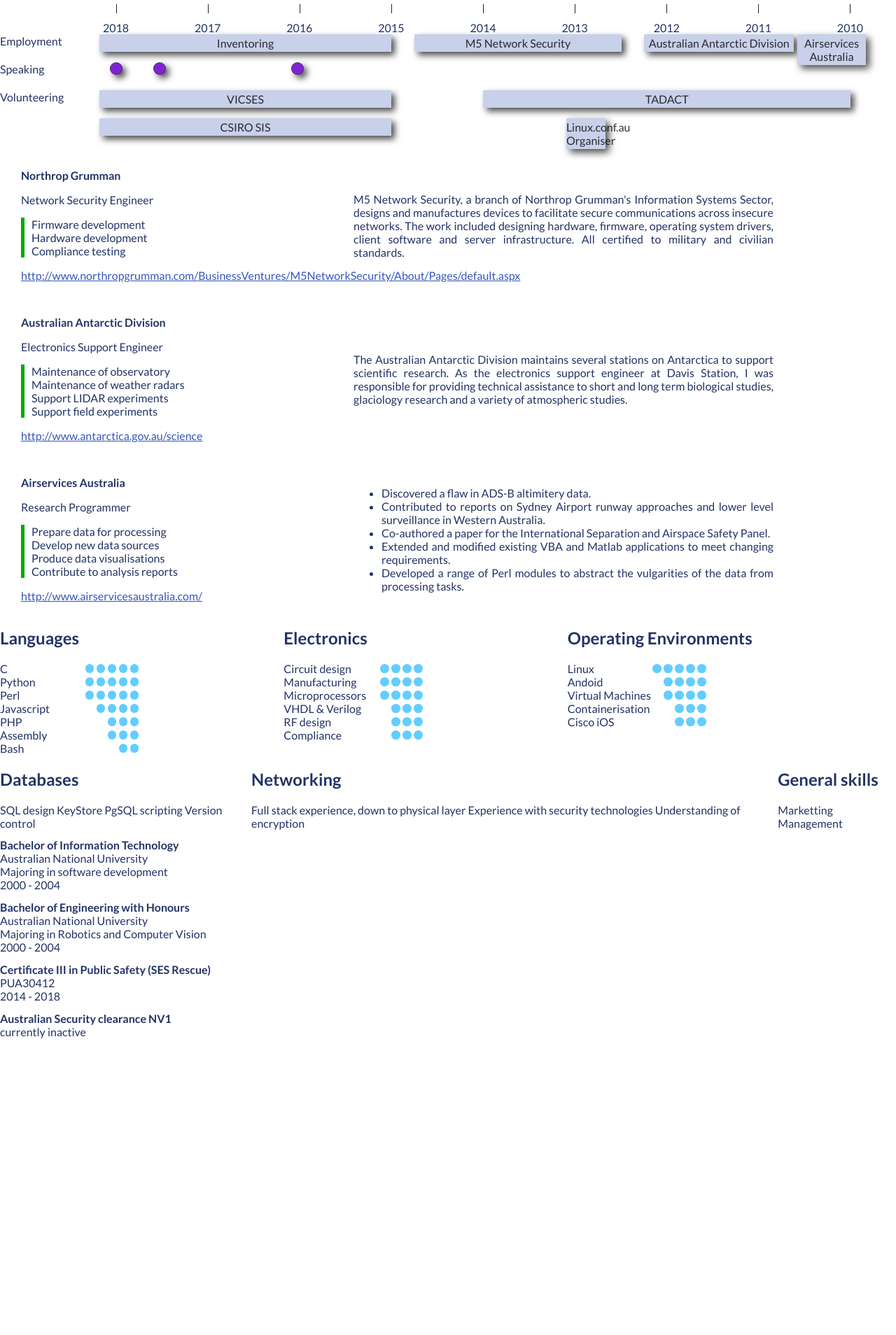
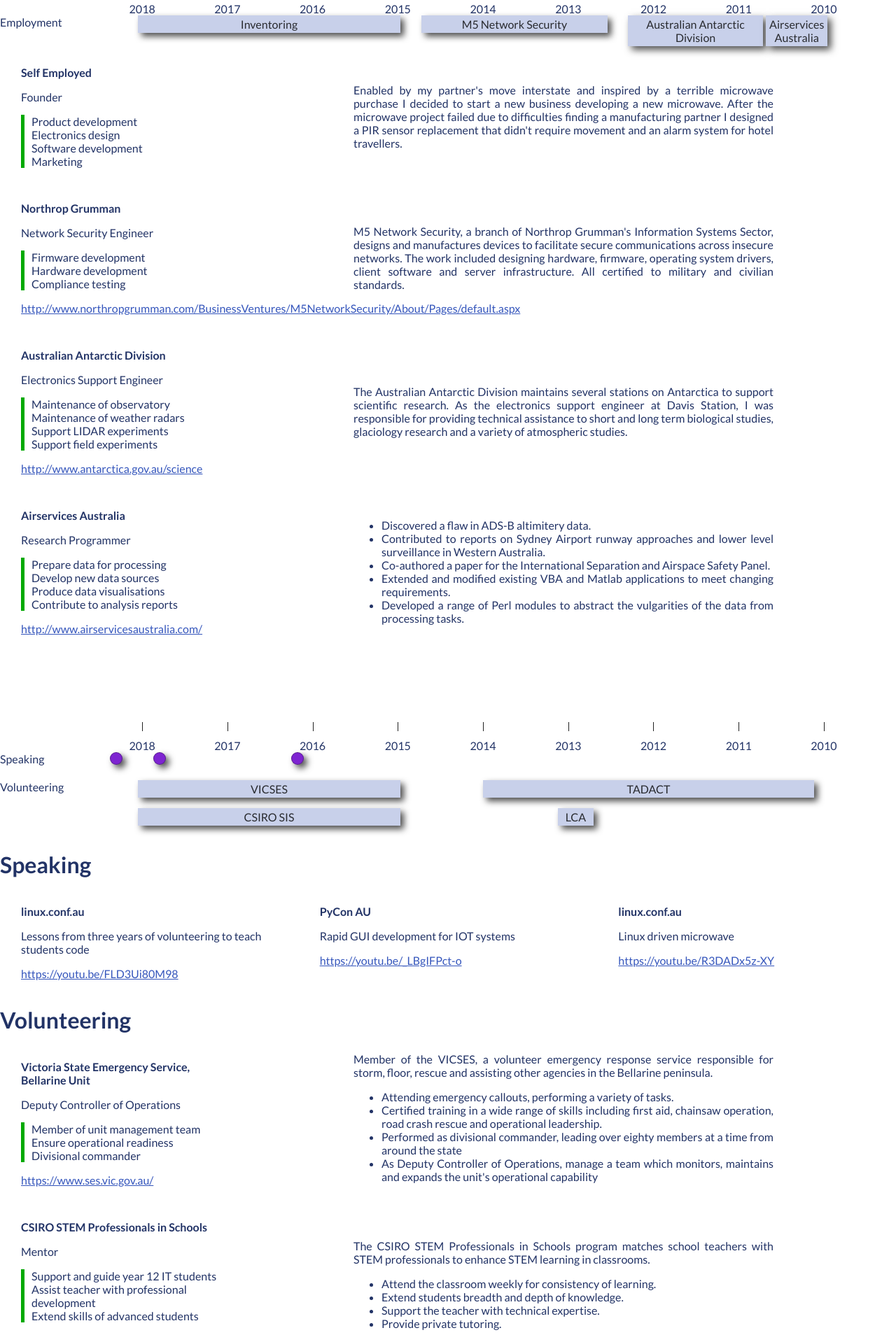
Before and after one commit to lod/CV, a React app in the folder rcv/: page / in a window 1280 px wide. Shown: the part 242-2150 px from the top of the page at 70% size. Before the commit the page ends 1739 px from the top, so only its background shows below. Built offline with nearby package versions, Linux system fonts and the light colour scheme.

Commit message:
Massive content update - tweaking for print

```diff
--- a/rcv/src/App.js
+++ b/rcv/src/App.js
@@ -2,8 +2,17 @@
 import Timeline, {Period,Event} from './timeline/timeline';
 import Job from './job/job';
 import Skill from './skill';
+import Speaking from './speaking';
 import Qualification from './qualification';
 import './App.scss';
+
+// Employment and volunteering format inconsistent
+// story vs dot points
+// Make all story
+// Fix page margins
+// Fix whitespace alignment
+// Bulk up content a little, what I did/achieved
+//
 
 class App extends Component {
 	render() {
@@ -14,6 +23,9 @@
 					<div>
 						<div className="name">David Tulloh</div>
 						<div className="role">Software Developer, Electronics Engineer, Inventor</div>
+			<div className="summary">
+Lorem ipsum dolor sit amet, consectetur adipiscing elit. Sed id condimentum velit, eget interdum lectus. Donec quam sapien, efficitur blandit tristique eu, ultrices a mauris. Nullam bibendum justo lectus, vitae bibendum justo consectetur ut. Aenean euismod massa sed lorem eleifend dignissim. Etiam at blandit tortor, vel hendrerit dolor. Aenean venenatis tortor ac finibus tempus. Etiam dignissim mauris urna. Curabitur mattis bibendum nulla ac placerat.
+			</div>
 					</div>
 					<dl>
 						<dt>email</dt><dd>david@tulloh.id.au</dd>
@@ -23,9 +35,6 @@
 						<dt>online cv</dt><dd>https://david.tulloh.id.au/cv.pdf</dd>
 					</dl>
 				</div>
-			<div><p id="summary">
-Lorem ipsum dolor sit amet, consectetur adipiscing elit. Sed id condimentum velit, eget interdum lectus. Donec quam sapien, efficitur blandit tristique eu, ultrices a mauris. Nullam bibendum justo lectus, vitae bibendum justo consectetur ut. Aenean euismod massa sed lorem eleifend dignissim. Etiam at blandit tortor, vel hendrerit dolor. Aenean venenatis tortor ac finibus tempus. Etiam dignissim mauris urna. Curabitur mattis bibendum nulla ac placerat.
-			</p></div>
 				<Timeline startYear={2010} endYear={2018}>
 					<div>
 						<p className="heading">Employment</p>
@@ -34,22 +43,29 @@
 						<Period start='2010-08-14' end='2012-04-01' href="#aad">Australian Antarctic Division</Period>
 						<Period start='2009-11-01' end='2010-08-01' href="#airservices">Airservices Australia</Period>
 					</div>
-					<div>
-						<p className="heading">Speaking</p>
-						<Event date='2018-01-24'>Linux.conf.au Speaker</Event>
-						<Event date='2017-08-04'>PyCon Australia Speaker</Event>
-						<Event date='2016-02-03'>Linux.conf.au Speaker</Event>
-					</div>
-					<div>
-						<p className="heading">Volunteering</p>
-						<Period start='2015-01-01' end={now}>VICSES</Period>
-						<Period start='2010-01-01' end='2014-01-01'>TADACT</Period>
-					</div>
-					<div>
-						<Period start='2015-01-01' end={now}>CSIRO SIS</Period>
-						<Period start='2012-09-01' end='2013-02-05'>Linux.conf.au Organiser</Period>
-					</div>
 				</Timeline>
+
+			<Job
+				id="self-employed"
+				company="Self Employed"
+				start='2015-01-01'
+				title="Founder"
+				responsibilities={[
+					"Product development",
+					"Electronics design",
+					"Software development",
+					"Marketing",
+				]}
+			>
+			<p>
+			Enabled by my partner's move interstate and inspired by a terrible microwave purchase I decided to start a new business developing a new microwave.  After the microwave project failed due to difficulties finding a manufacturing partner I designed a PIR sensor replacement that didn't require movement and an alarm system for hotel travellers.
+			</p>
+			<p>
+			</p>
+
+				</Job>
+
+
 				<Job
 					id="m5-network-security"
 					company="Northrop Grumman"
@@ -109,6 +125,109 @@
 					</ul>
 				</Job>
 
+				<div className="pagebreak"></div>
+
+				<Timeline startYear={2010} endYear={2018}>
+					<div>
+						<p className="heading">Speaking</p>
+						<Event date='2018-01-24'>Linux.conf.au Speaker</Event>
+						<Event date='2017-08-04'>PyCon Australia Speaker</Event>
+						<Event date='2016-02-03'>Linux.conf.au Speaker</Event>
+					</div>
+					<div>
+						<p className="heading">Volunteering</p>
+						<Period start='2015-01-01' end={now}>VICSES</Period>
+						<Period start='2010-01-01' end='2014-01-01'>TADACT</Period>
+					</div>
+					<div>
+						<Period start='2015-01-01' end={now}>CSIRO SIS</Period>
+						<Period start='2012-09-01' end='2013-02-05'>LCA</Period>
+					</div>
+				</Timeline>
+
+			<h1>Speaking</h1>
+			<div className="row">
+
+				<Speaking
+					id="lca2018"
+					company="linux.conf.au"
+					date="2018-01-24"
+					title="Lessons from three years of volunteering to teach students code"
+					href="https://youtu.be/FLD3Ui80M98"
+				>
+				</Speaking>
+
+				<Speaking
+					id="pycon2017"
+					company="PyCon AU"
+					date="2017-08-04"
+					title="Rapid GUI development for IOT systems"
+					href="https://youtu.be/_LBgIFPct-o"
+				>
+				</Speaking>
+
+				<Speaking
+					id="lca2016"
+					company="linux.conf.au"
+					date="2016-02-03"
+					title="Linux driven microwave"
+					href="https://youtu.be/R3DADx5z-XY"
+				>
+				</Speaking>
+			</div>
+
+			<h1>Volunteering</h1>
+
+				<Job
+					id="ses"
+					company="Victoria State Emergency Service, Bellarine Unit"
+					title="Deputy Controller of Operations"
+					start='2015-01-01' end={now}
+					href="https://www.ses.vic.gov.au/"
+					responsibilities={[
+						"Member of unit management team",
+						"Ensure operational readiness",
+						"Divisional commander",
+					]}
+				>
+			<p>
+					Member of the VICSES, a volunteer emergency response service responsible for storm, floor, rescue and assisting other agencies in the Bellarine peninsula.
+			</p>
+			<ul>
+			<li>Attending emergency callouts, performing a variety of tasks.</li>
+			<li>Certified training in a wide range of skills including first aid, chainsaw operation, road crash rescue and operational leadership.</li>
+			<li>Performed as divisional commander, leading over eighty members at a time from around the state</li>
+			<li>As Deputy Controller of Operations, manage a team which monitors, maintains and expands the unit's operational capability</li>
+			</ul>
+				</Job>
+
+				<Job
+					id="csiro"
+					company="CSIRO STEM Professionals in Schools"
+					title="Mentor"
+					start='2015-01-01' end={now}
+					href="https://www.csiro.au/en/Education/Programs/STEM-Professionals-in-Schools"
+					responsibilities={[
+						"Support and guide year 12 IT students",
+						"Assist teacher with professional development",
+						"Extend skills of advanced students",
+					]}
+				>
+				<p>The CSIRO STEM Professionals in Schools program matches school teachers with STEM professionals to enhance STEM learning in classrooms.</p>
+				<ul>
+			<li>Attend the classroom weekly for consistency of learning.</li>
+			<li>Extend students breadth and depth of knowledge.</li>
+			<li>Support the teacher with technical expertise.</li>
+			<li>Provide private tutoring.</li>
+			</ul>
+
+				</Job>
+
+
+
+
+			<h1>Skills</h1>
+
 				<div className="skills">
 					<div className="group">
 						<h2>Languages</h2>
@@ -118,7 +237,6 @@
 						<Skill num="4">Javascript</Skill>
 						<Skill num="3">PHP</Skill>
 						<Skill num="3">Assembly</Skill>
-						<Skill num="2">Bash</Skill>
 					</div>
 					<div className="group">
 						<h2>Electronics</h2>
@@ -132,31 +250,29 @@
 					<div className="group">
 						<h2>Operating Environments</h2>
 						<Skill num="5">Linux</Skill>
-						<Skill num="4">Andoid</Skill>
+						<Skill num="4">Android</Skill>
+						<Skill num="4">Windows</Skill>
 						<Skill num="4">Virtual Machines</Skill>
 						<Skill num="3">Containerisation</Skill>
 						<Skill num="3">Cisco iOS</Skill>
 					</div>
-				</div>
-
-				<div className="skills">
 					<div className="group">
 						<h2>Databases</h2>
-			SQL design
-			KeyStore
-			PgSQL scripting
-			Version control
+							<Skill num="4">SQL design</Skill>
+							<Skill num="3">KeyStore</Skill>
+							<Skill num="3">PgSQL scripting</Skill>
+							<Skill num="3">Version control</Skill>
 					</div>
 					<div className="group">
 						<h2>Networking</h2>
-						Full stack experience, down to physical layer
-						Experience with security technologies
-						Understanding of encryption
+						<Skill num="3">Full OSI 1-7 layer experience</Skill>
+						<Skill num="3">Military grade security</Skill>
+						<Skill num="3">Encryption</Skill>
 					</div>
 					<div className="group">
 						<h2>General skills</h2>
-						Marketting
-						Management
+						<Skill num="3">Marketing</Skill>
+						<Skill num="2">Management</Skill>
 
 					</div>
 
--- a/rcv/src/App.scss
+++ b/rcv/src/App.scss
@@ -5,6 +5,16 @@
  @import "./variables.scss";
 
 $font-heading: 'Cardo', serif;
+
+/* wkhtmltopdf doesn't support @page */
+/* @page { margin: 0; margin-left: 30mm; margin-right: 30mm; } */
+@media print {
+	body {
+		color: #000; /* When printing, actually go black */
+		margin-left:  4cm;
+		margin-right: 4cm;
+	}
+}
 
 
 body {
@@ -17,10 +27,19 @@
 	font-weight: 400;
 }
 
+.row {
+	display: flex;
+	flex-direction: row;
+	div {
+		flex-grow: 1;
+	}
+}
+
 
 .titleblock {
 	& {
 		display: flex;
+		margin-bottom: 2em;
 	}
 
 	.name {
@@ -32,6 +51,10 @@
 		font-family: $font-heading;
 		font-size: 32px;
 		letter-spacing: 0.02em;
+	}
+	.summary {
+		max-width: 660px;
+		line-height: 1.3;
 	}
 
 	dl {
@@ -52,3 +75,12 @@
 		padding: 0 0 0.5em 0;
 	}
 }
+
+.pagebreak {
+	@media print {
+		page-break-before: always;
+	}
+	@media not print {
+		height: 100px;
+	}
+}
--- a/rcv/src/qualification/style.scss
+++ b/rcv/src/qualification/style.scss
@@ -1,6 +1,14 @@
+.qualifications {
+	display: flex;
+	flex-direction: row;
+	flex-wrap: wrap;
+}
+
 .qualification {
 	& {
 		margin: 0.8em 0;
+		padding: 1em;
+		width: 35%;
 	}
 
 	.title {
--- a/rcv/src/skill/style.scss
+++ b/rcv/src/skill/style.scss
@@ -2,7 +2,7 @@
 
     display: flex;
     flex-direction: row;
-    width: 200px;
+    width: 300px;
 
 	.spacer {
 		flex-grow: 1;
@@ -21,9 +21,11 @@
 .skills {
 	display: flex;
 	flex-direction: row;
+	flex-wrap: wrap;
 
 	.group {
 		display: block;
 		flex-grow: 1;
+		margin: 10px;
 	}
 }
--- /dev/null
+++ b/rcv/src/speaking/index.js
@@ -0,0 +1,30 @@
+import React, { Component } from 'react';
+import PropTypes from 'prop-types';
+import './style.scss';
+
+export default class Job extends Component {
+	render() {
+		return (
+				<div className="speaking">
+					<p className="company">{this.props.company}</p>
+					<p className="period">
+						<span className="start">
+							{new Date(this.props.date).toLocaleString(["en-au", "en-us"], { month: "short", year: "numeric" })}
+						</span>
+					</p>
+					<p className="title">{this.props.title}</p>
+					<p className="link">
+						<a href={this.props.href}>{this.props.href}</a>
+					</p>
+				</div>
+		);
+	}
+}
+
+Job.propTypes = {
+	id: PropTypes.string,
+	company: PropTypes.string.isRequired,
+	date: PropTypes.string,
+	title: PropTypes.string.isRequired,
+	href: PropTypes.string,
+}
--- /dev/null
+++ b/rcv/src/speaking/style.scss
@@ -0,0 +1,24 @@
+.speaking {
+		width: 300px;
+		text-align: left;
+		margin-left: 30px;
+
+		.company {
+			font-weight: 800;
+		}
+
+		.period {
+			display: none;
+		}
+
+		.responsibilities {
+			& {
+				padding-left: 0;
+			}
+			li {
+				list-style: none;
+				border-left: thick solid #00AA00;
+				padding-left: 10px;
+			}
+		}
+	}
--- a/rcv/src/timeline/timeline.js
+++ b/rcv/src/timeline/timeline.js
@@ -9,14 +9,16 @@
 		// Full width includes start, end and a half year at each end
 		// Remember timeline is reverse, newer (end) on left to start on right
 		const year_ms = Date.parse(1971);
-		const tend_ms = Date.parse(this.context.endYear)+year_ms/2;
-		const twidth_ms = (this.context.endYear - this.context.startYear + 1)*year_ms;
+		const tend_ms = Date.parse(this.context.endYear)+year_ms;
+		const twidth_ms = (this.context.endYear - this.context.startYear + 2)*year_ms;
 
 		const pstart_ms = Date.parse(this.props.start);
 		const pend_ms = Date.parse(this.props.end);
 
 		const left_p = (tend_ms-pend_ms)/twidth_ms*100;
 		const width_p = (pend_ms-pstart_ms)/twidth_ms*100;
+
+		console.log({year_ms, tend_ms, twidth_ms, pstart_ms, pend_ms, left_p, width_p});
 
 		return (
 			<a className="period" href={this.props.href} style={{left: left_p+'%', width: width_p+'%'}}>{this.props.children}</a>
@@ -77,10 +79,13 @@
 		const start = Number(this.props.startYear);
 		const end = Number(this.props.endYear);
 		const years = Array.from(new Array(end-start+1),(v,i)=>i+start).reverse();
+		// Marker is at the start of the year, covers six months either side
 		return (
 			<div className="timeline">
 				<div className="years">
+					<div className="halfyear"></div>
 					{years.map(y => <div className="year" key={y}>{y}</div>)}
+					<div className="halfyear"></div>
 				</div>
 				<div className="content">
 			{this.props.children}
--- a/rcv/src/timeline/timeline.scss
+++ b/rcv/src/timeline/timeline.scss
@@ -1,7 +1,3 @@
-@page { margin: 0; }
-@media print {
-}
-
 .timeline {
 	.years {
 		flex-direction: row;
@@ -24,6 +20,12 @@
 		height: 2.5em;
 	}
 
+	.halfyear {
+		display: block;
+		flex-grow: 0.5;
+		position: relative;
+		text-align: center;
+	}
 	.year {
 		display: block;
 		flex-grow: 1;
```
Also changed, not shown: 1 other file (tests, documents, lock files or other folders).
